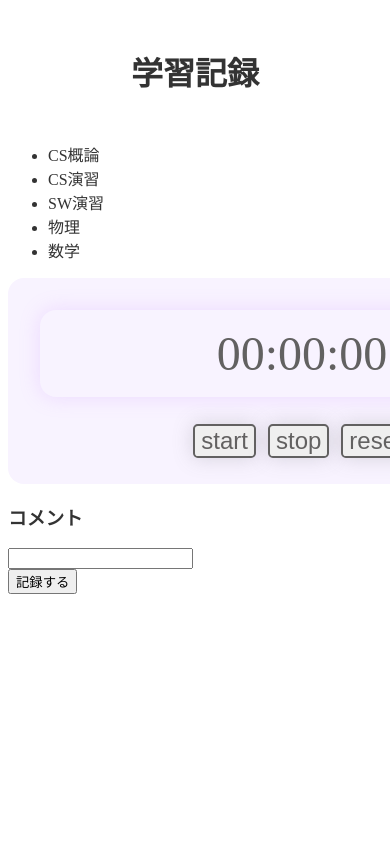
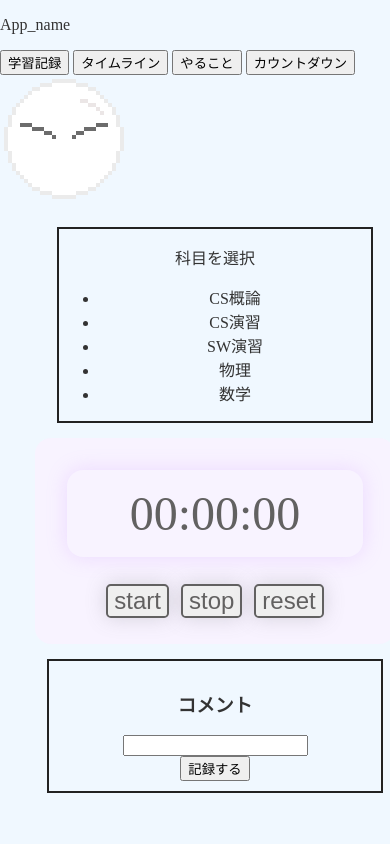
Before and after one commit to s1f102300919/CS4-2024-class5-team2-project, a Django app: page /record/ in a window 390 px wide; the page is wider, and only the part inside the window is pictured. Run offline with Django 5.2, Linux system fonts and the light colour scheme; parts of the project's set-up code (start-up, migrations or seed data) failed here and were passed over.

Commit message:
学習記録ページの中の各枠の追加

```diff
--- a/record/static/record/css/index.css
+++ b/record/static/record/css/index.css
@@ -1,5 +1,8 @@
 body {
+    margin: 0;
+    padding: 0;
     color: #333;
+    background-color:aliceblue
 }
 h1 {
     text-align: center;
@@ -7,9 +10,65 @@ h1 {
     margin: 3rem;
 }
 
-#container {
+.record-wrap {
+    display: flex;
+    margin: 20px;
+}
+
+@media (max-width:768px) {
+    .record-wrap {
+        flex-direction: column;
+        text-align: center;
+        gap: 15px;
+        width: 100%;
+    }
+}
+
+/*
+header
+*/
+/*
+.header-container {
+    border: #222 solid 2px;
+}
+
+.header-list {
+    text-align: center;
+    justify-content: center;
+    list-style: none;
+    display: flex;
+}
+
+.header-item {
+    padding: 10px;
+    margin: 10px;
+    font-weight: bold;
+    font-size: 18px;
+    border: #222 solid 2px;
+}
+*/
+
+/*
+subject
+*/
+.subject-box {
+    width: 30%;
+    margin: 0 auto;
+    border: #222 solid 2px;
+}
+
+@media (max-width:768px){
+    .subject-box {
+        width: 80%;
+    }
+}
+
+/*
+stopwatch
+*/
+#stopwatch-container {
     background-color: #f8f3ff;
-    width: 540px;
+    width: 30%;
     border-radius: 1rem;
     margin: 0 auto;
     padding: 1.5rem;
@@ -37,3 +96,26 @@ h1 {
     border-radius: .3rem;
     box-shadow: 0 0 20px rgba(112, 113, 114, 0.25);
 }
+
+@media (max-width:768px){
+    #stopwatch-container {
+        width: 80%;
+    }
+}
+
+/*
+comment
+*/
+.comment-box {
+    width: 30%;
+    margin: 10px;
+    padding: 10px;
+    border: #222 solid 2px;
+}
+
+@media (max-width:768px){
+    .comment-box {
+        width: 80%;
+        margin: 0 auto;
+    }
+}
--- a/record/static/record/css/test.css
+++ b/record/static/record/css/test.css
@@ -1,3 +1,4 @@
 P {
     background-color: rgba(227, 196, 255, 0.826);
+    color: white;
 }
--- a/record/templates/index.html
+++ b/record/templates/index.html
@@ -8,15 +8,24 @@
     <link rel="stylesheet" href="{% static 'record/css/index.css' %}">
 </head>
 <body>
-    <h1>学習記録</h1>
+    <p>App_name</p>
+    <button class="topButton">学習記録</button>
+    <button class="topButton">タイムライン</button>
+    <button class="topButton">やること</button>
+    <button class="topButton">カウントダウン</button>
+    <img src="{% static 'img/Player_mod_128.png' %}">
+
 <!-- <p>{{subject1}}</p> -->
+    <div class="record-wrap">
+        <div class="subject-box">
+            <p>科目を選択</p>
             <ul>
             {% for subject in subject_list %}
                 <li>{{subject}}</li>
             {% endfor %}
             </ul>
-
-    <div id="container">
+        </div>
+        <div id="stopwatch-container">
             <div id="time">00:00:00</div>
             <div id="buttons">
               <input id="start" type="button" value="start">
@@ -24,7 +33,7 @@
               <input id="reset" type="button" value="reset">
             </div>
         </div>
-
+        <div class="comment-box">
             <h3>コメント</h3>
             <form action = "{% url 'form' %}" method="POST" name = "form">
                 {% csrf_token %}
@@ -35,6 +44,8 @@
                     <input type="submit" value="記録する">
                 </div>
             </form>
+        </div>
+    </div>
     <script src="{% static 'record/js/index.js' %}"></script>
 </body>
 </html>
```
Lines whose indentation alone changed are shown as unchanged.
